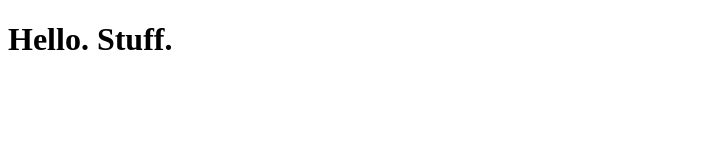
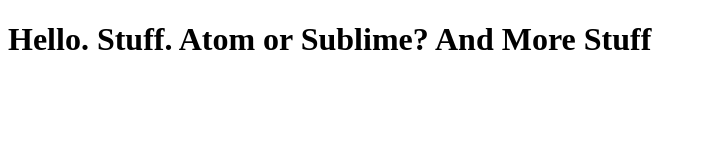
Before and after one commit to dawick/coursera-test, a plain HTML site: page site/index.html in a window 1280 px wide. Shown: the whole page, without its empty margins (0-707 px from the left). Drawn offline with Linux system fonts and the light colour scheme.

Commit message:
Brower sync play

```diff
--- a/site/index.html
+++ b/site/index.html
@@ -4,6 +4,6 @@
 	<title>Hello Coursera</title>
 </head>
 <body>
-<h1>Hello.  Stuff.</h1>
+<h1>Hello.  Stuff. Atom or Sublime? And More Stuff</h1>
 </body>
 </html>
```
